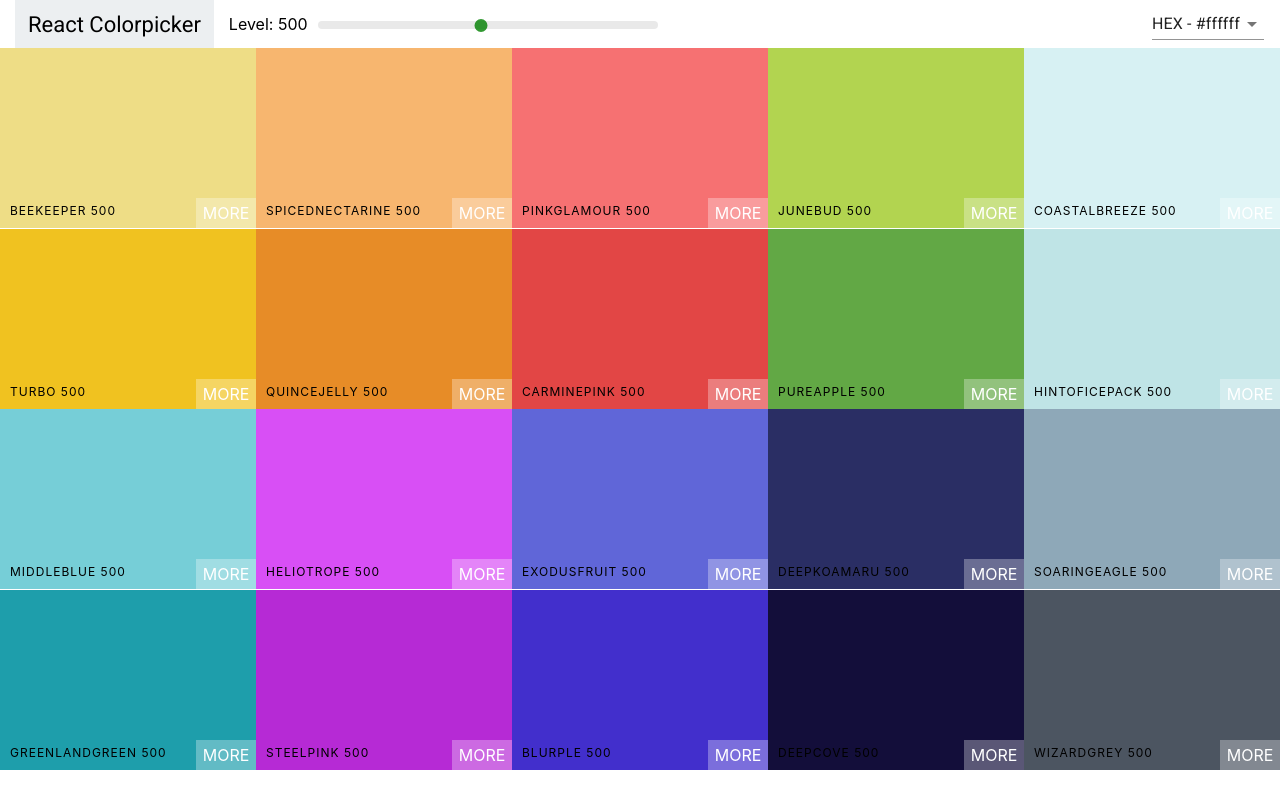
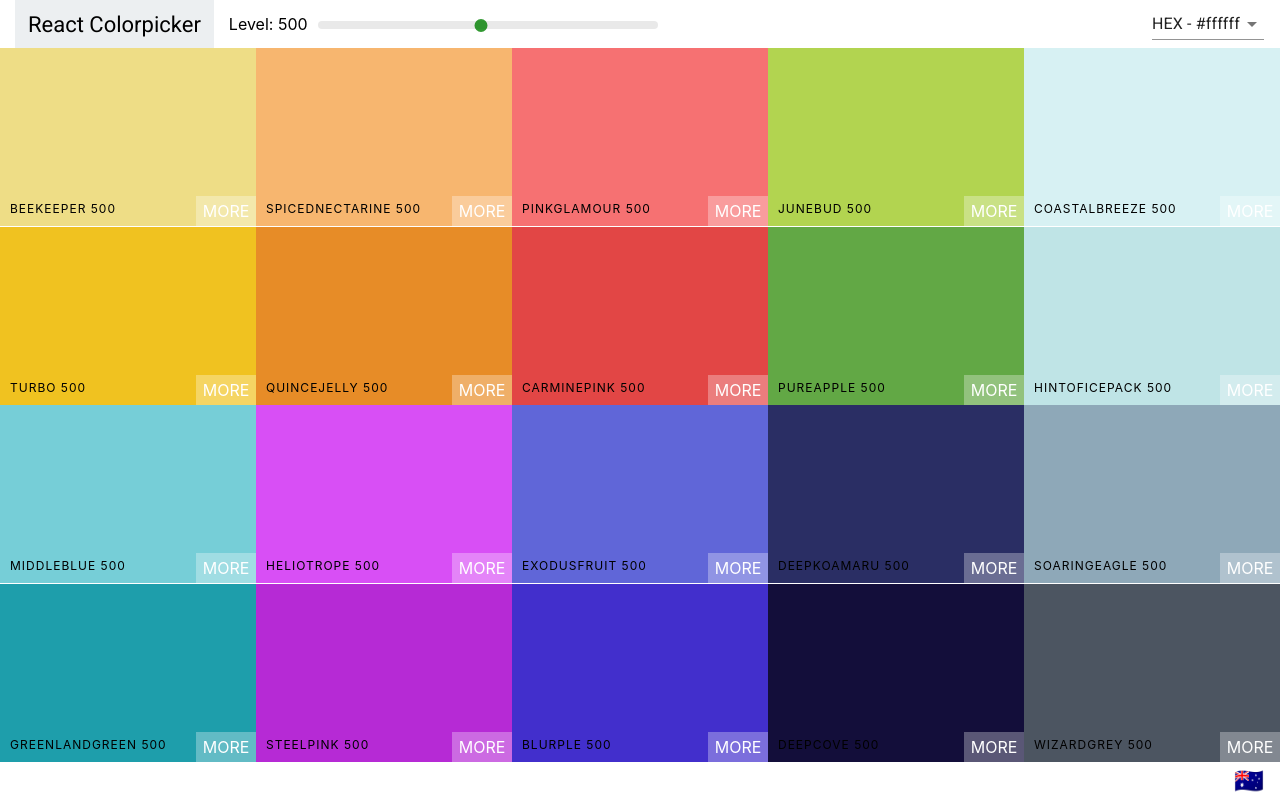
Before and after one commit to jorlar/Color_Palettes, a React (Create React App) app in the folder colors-app/: page / in a window 1280 px wide. Built offline with nearby package versions, Linux system fonts and the light colour scheme.

Commit message:
:lipstick: Added palette Footer

```diff
--- a/colors-app/src/Palette.css
+++ b/colors-app/src/Palette.css
@@ -1,7 +1,24 @@
 .Palette {
     height: 100vh;
+    display: flex;
+    flex-direction: column;
 }
 
 .Palette-colors {
     height: 90%;
 }
+
+.Palette-footer {
+    background-color: white;
+    height: 5vh;
+    display: flex;
+    justify-content: flex-end;
+    align-items: center;
+    font-weight: bold;
+
+}
+
+.emoji {
+    font-size: 1.5rem;
+    margin: 0 1rem;
+}
--- a/colors-app/src/Palette.js
+++ b/colors-app/src/Palette.js
@@ -1,6 +1,5 @@
 import React, { Component } from "react";
 import ColorBox from "./ColorBox";
-import "rc-slider/assets/index.css";
 import Navbar from "./navbar";
 import "./Palette.css";
 
@@ -15,13 +14,13 @@
     this.setState({ level });
   }
   changeFormat(val) {
-    this.setState({format: val});
+    this.setState({ format: val });
   }
   render() {
-    const { colors } = this.props.palette;
+    const { colors, paletteName, emoji } = this.props.palette;
     const { level, format } = this.state;
     const colorBoxes = colors[level].map((color) => (
-      <ColorBox background={color[format]} name={color.name} />
+      <ColorBox background={color[format]} name={color.name} key={color.id} />
     ));
     return (
       <div className="Palette">
@@ -32,7 +31,10 @@
         />
 
         <div className="Palette-colors">{colorBoxes}</div>
-        {/*Footer*/}
+        <footer className="Palette-footer">
+          {paletteName}
+          <span className="emoji">{emoji}</span>
+        </footer>
       </div>
     );
   }
```
